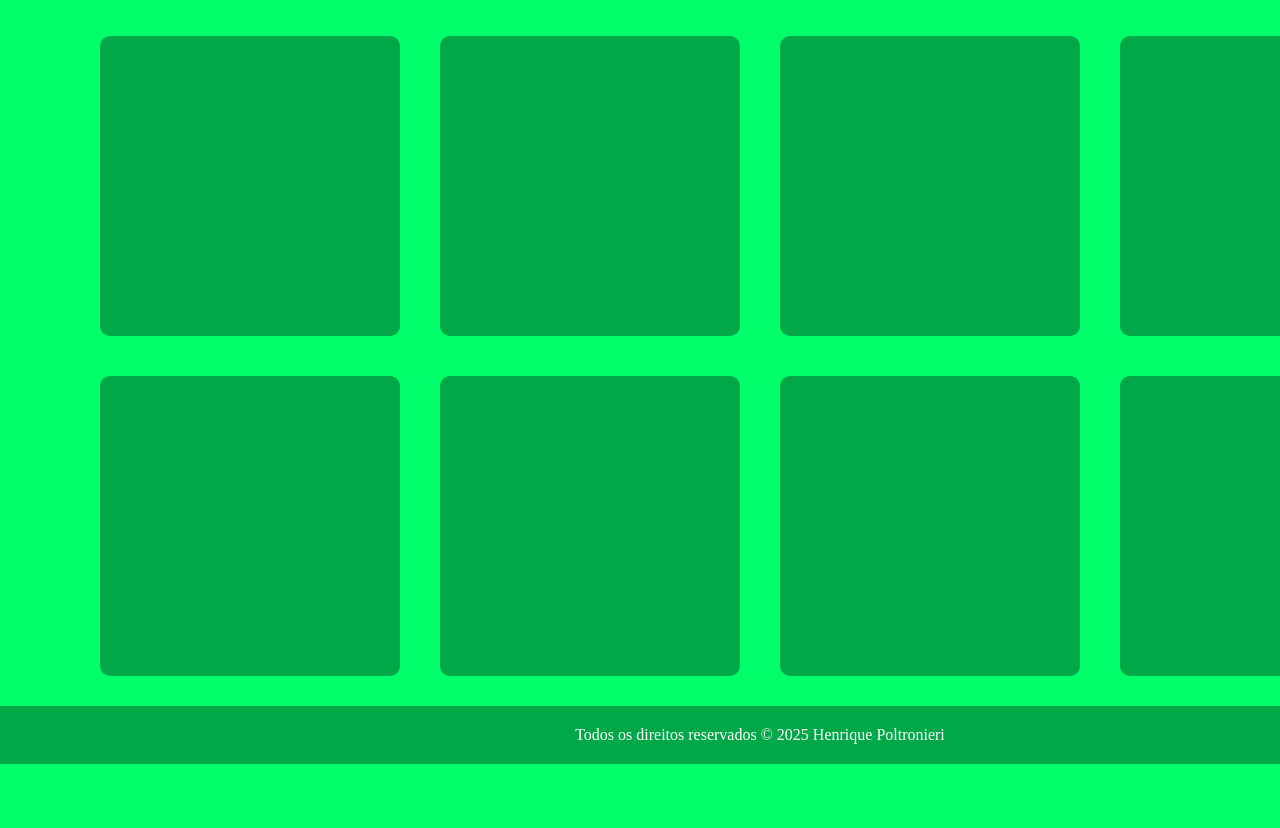
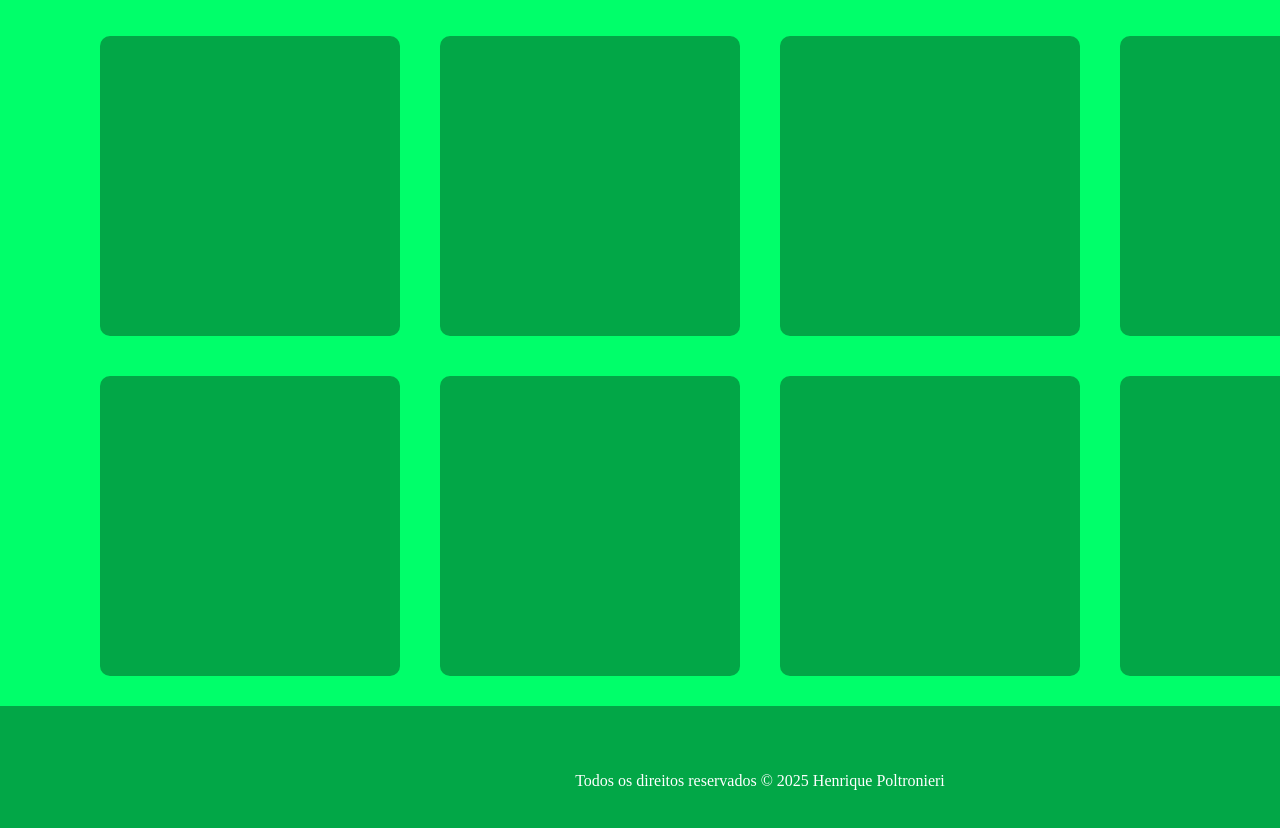
Before and after one commit to HenriquePoltronieri/DarkMode-Modal, a plain HTML site: page index.html in a window 1280 px wide. Shown: the part 114-942 px from the top of the page. Before the commit the page ends 878 px from the top, so only its background shows below. Drawn offline with Linux system fonts and the light colour scheme.

Commit message:
Consertar footer

```diff
--- a/index.html
+++ b/index.html
@@ -67,7 +67,7 @@
         </div>
     </dialog>
 
-    <footer>
+    <footer id="container-footer">
         <p> Todos os direitos reservados &copy; 2025 Henrique Poltronieri</p>
     </footer>
 
--- a/src/styles/style.css
+++ b/src/styles/style.css
@@ -19,11 +19,12 @@ body {
     width: 100%;
 
     display: grid;
-    grid-template-rows: 150px 1fr;
+    grid-template-rows: 150px 1fr 150px;
     grid-template-columns: 1fr;
     grid-template-areas:
         "header"
-        "modal";
+        "modal"
+        "footer";
 }
 
 
@@ -126,7 +127,9 @@ body {
 
 
 /* Footer */
-footer {
+#container-footer {
+    grid-area: footer;
+
     background-color: var(--modal-background);
     color: #fff;
     text-align: center;
```
